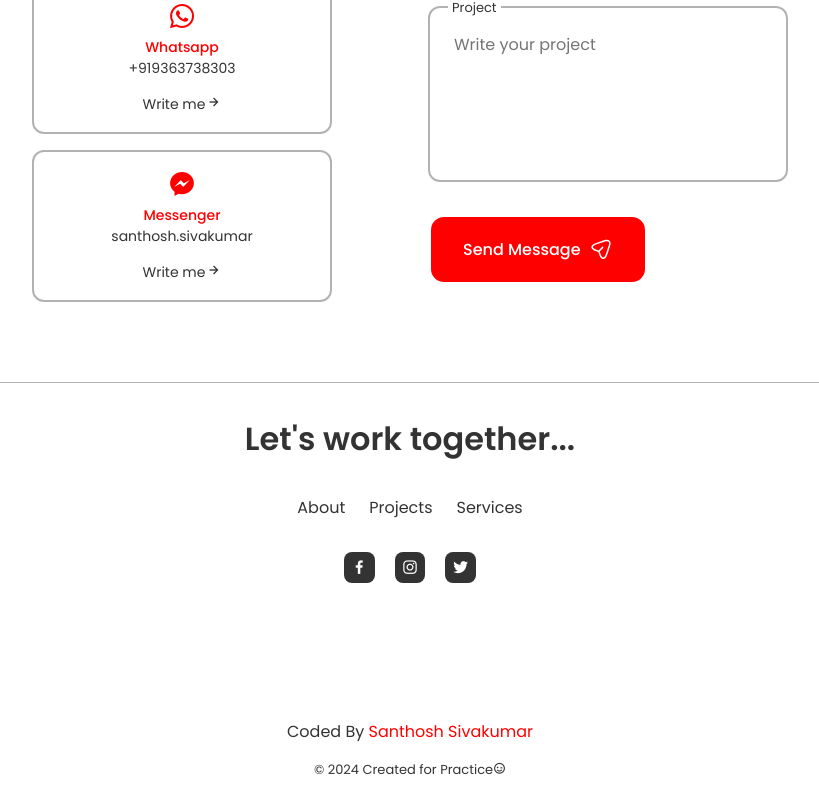
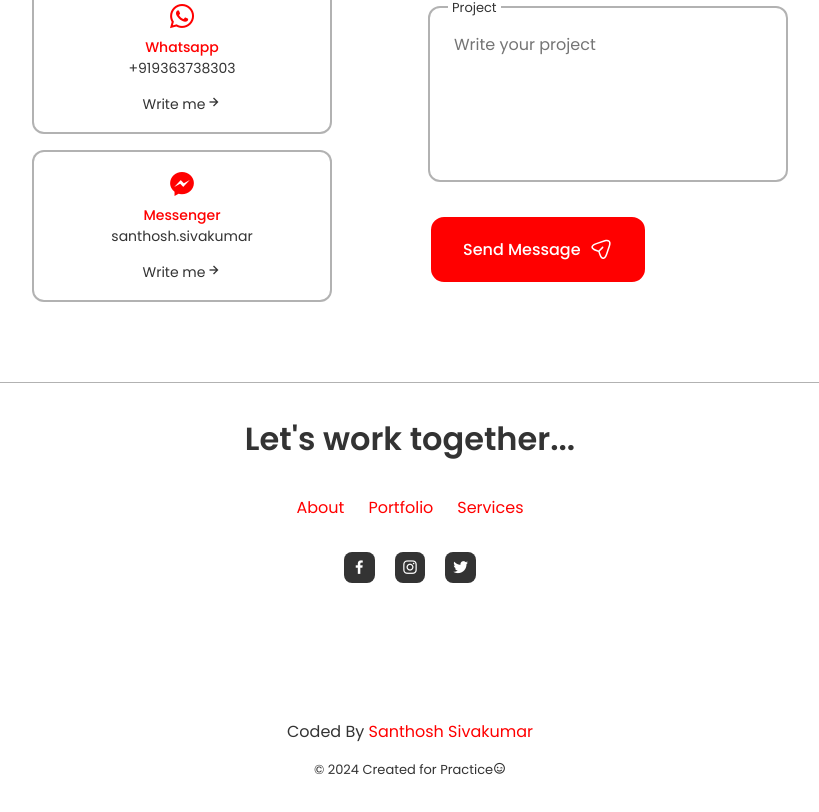
Before and after one commit to santhosh-sivkumar/Portfolio, a React (Create React App) app: page / in a window 1280 px wide. Shown: the part 4969-5781 px from the top of the page, without its empty margins (230-1049 px from the left). Built offline with nearby package versions, Linux system fonts and the light colour scheme.

Commit message:
Update navigation items and social links color in Footer component
- Update `navigationItems` array from ["About", "Projects"] to ["About", "Portfolio"]
- Change color of `footer__link` to `--title

```diff
--- a/src/components/Footer/Footer.jsx
+++ b/src/components/Footer/Footer.jsx
@@ -1,7 +1,7 @@
 import React from "react";
 import "./footer.css";
 
-const navigationItems = ["About", "Projects", "Services"];
+const navigationItems = ["About", "Portfolio", "Services"];
 
 const socialLinks = [
   {
--- a/src/components/Footer/footer.css
+++ b/src/components/Footer/footer.css
@@ -6,11 +6,12 @@
   padding: 2rem 0 2rem;
 }
 
-.footer__title,
-.footer__link {
+.footer__title {
   color: var(--text-color);
 }
-
+.footer__link {
+  color: var(--title-color);
+}
 .footer__title {
   text-align: center;
   margin-bottom: var(--mb-2);
```
